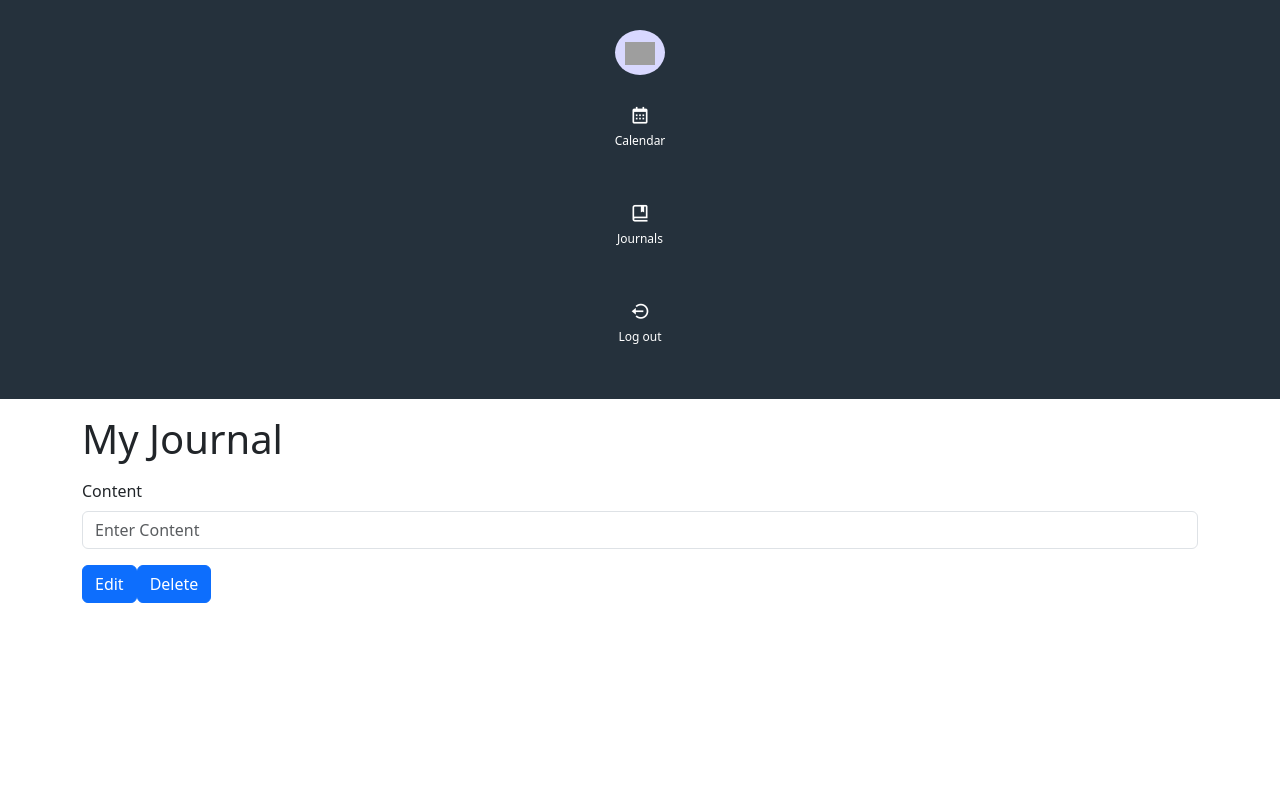
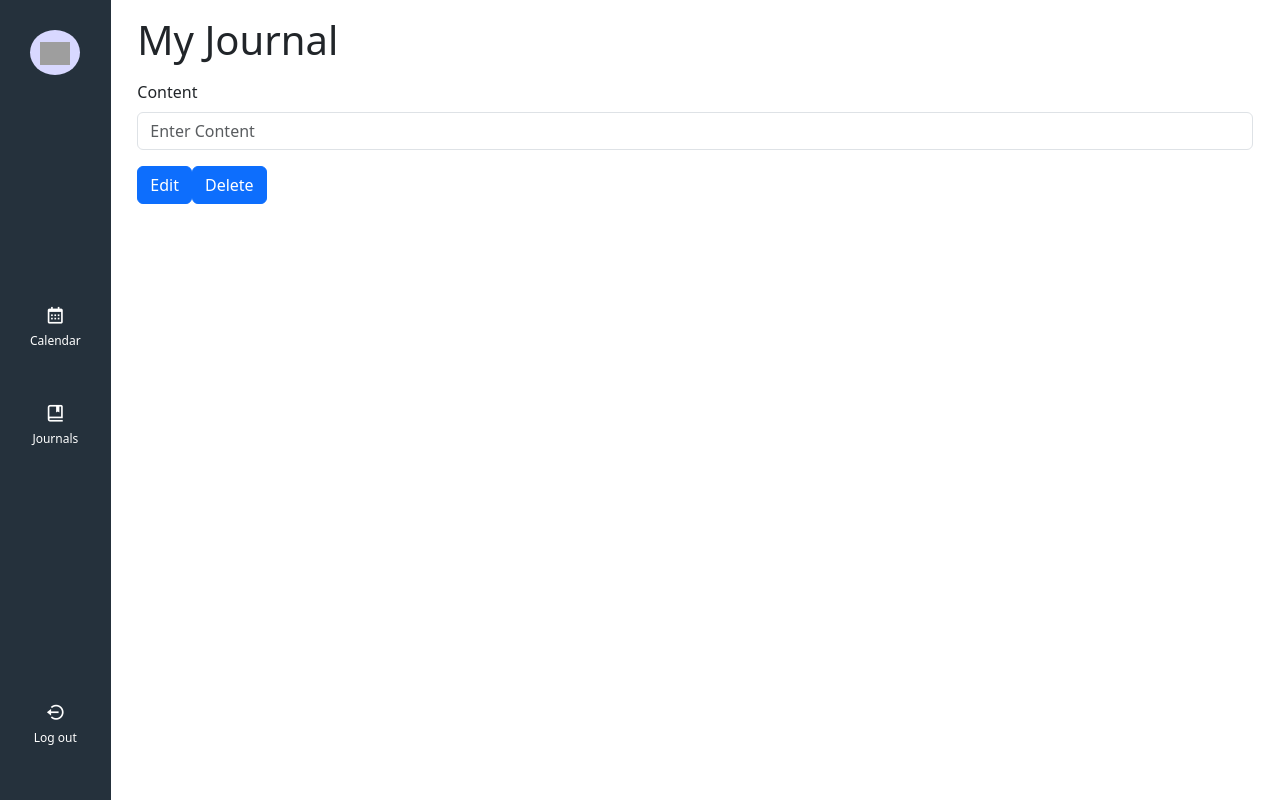
Before and after one commit to JiaYongg/Organizer, a React (Create React App) app: page /journal/canvas/1 in a window 1280 px wide. Built offline with nearby package versions, Linux system fonts and the light colour scheme; no server answers; grey boxes are pictures that could not be loaded.

Commit message:
Fixed CSS

```diff
--- a/src/index.css
+++ b/src/index.css
@@ -38,6 +38,11 @@ input:focus{
   }
 }
 
+main {
+  display: flex;
+  height: 100vh;
+}
+
 :root {
   --primary-color: #3A5DE9;
   --secondary-color: #12A47B;
--- a/src/views/JournalAppPage.js
+++ b/src/views/JournalAppPage.js
@@ -52,7 +52,7 @@ export default function JournalApp() {
 
 
     return (
-        <>
+        <main  styles={{display: "flex", height: "100vh"}}>
         <AppNavBar/>
         <Container>
             <h1 className="my-3">My Journal</h1>
@@ -79,6 +79,6 @@ export default function JournalApp() {
             </Form>
             <p></p>
         </Container>
-        </>
+        </main>
         )
 }
--- a/src/views/JournalPage.js
+++ b/src/views/JournalPage.js
@@ -48,7 +48,7 @@ export default function JournalPage() {
     };
 
     return (
-    <>
+    <main>
     <AppNavBar/>
     <Container>
         <h1 className="my-3">My Journal</h1>
@@ -69,7 +69,7 @@ export default function JournalPage() {
 
         </Container>
     </Container>
-    </>
+    </main>
     )
 
 }
```
